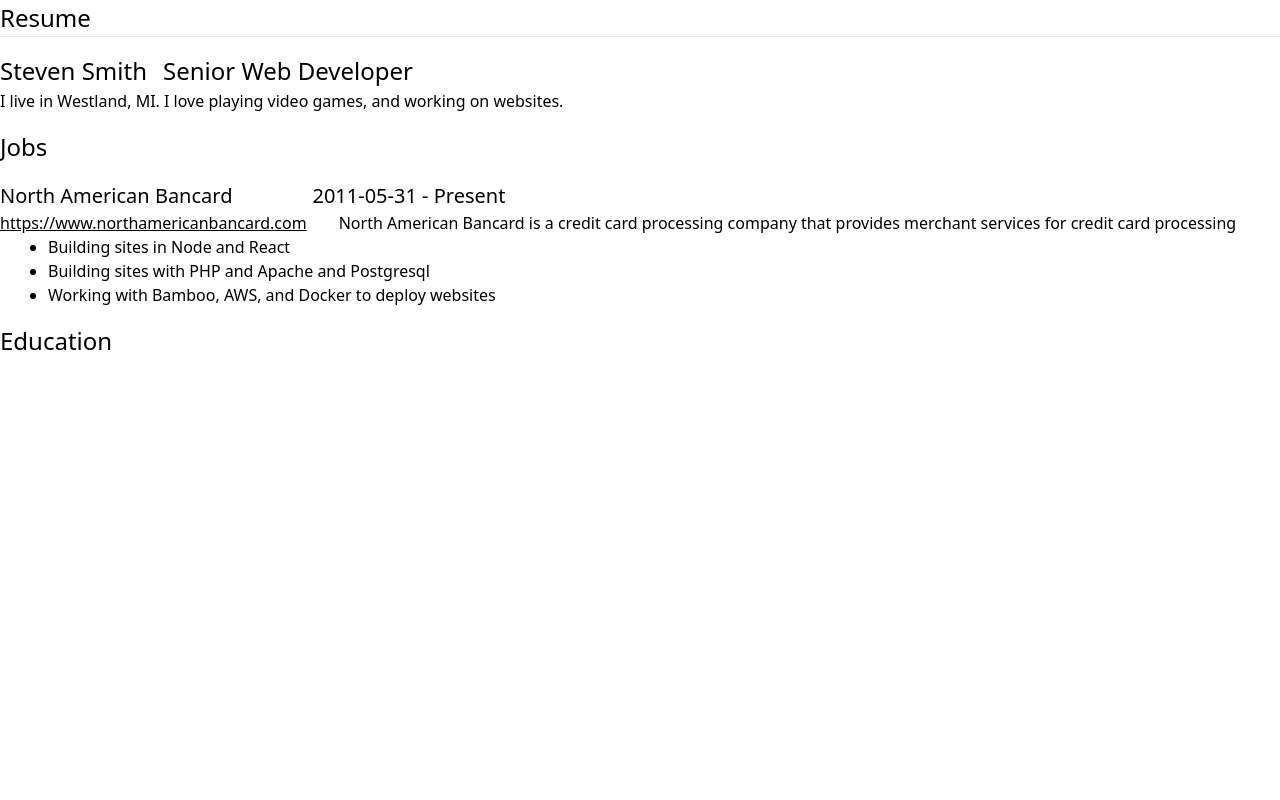
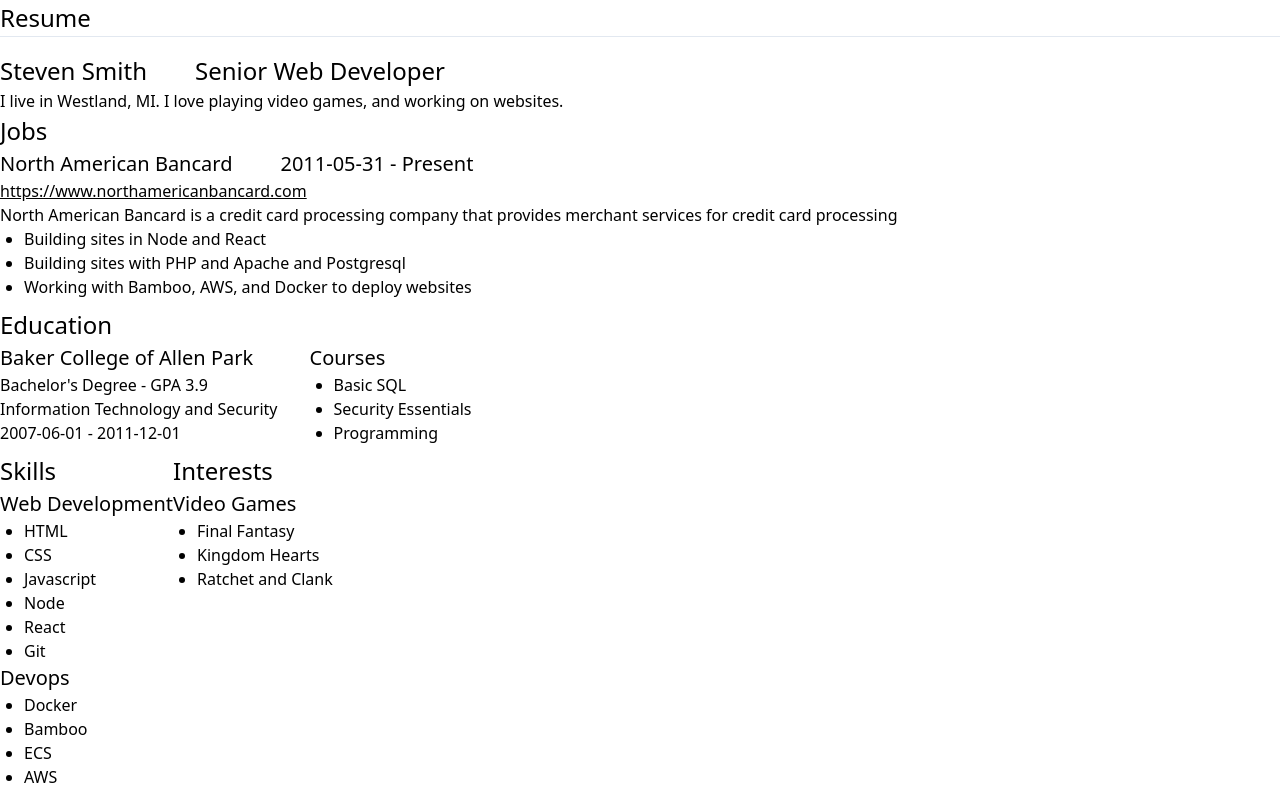
Before and after one commit to kodemaan/gatsby-personal-site, a Gatsby site: page /about in a window 1280 px wide. Built offline with nearby package versions, Linux system fonts and the light colour scheme; Gatsby itself is replaced by a stand-in of ours.

Commit message:
Updating resume.jsx file for responsive design and adding more fields

```diff
--- a/src/components/resume.jsx
+++ b/src/components/resume.jsx
@@ -112,35 +112,67 @@
     <div>
       <h1>Resume</h1>
       <hr />
-      <div className='flex text-2xl mt-4'>
-        <div className='mr-2'>{jsonResume.basics.name}</div>
-        <div className='mx-2'>{jsonResume.basics.label}</div>
-      </div>
-      <div className="flex">{jsonResume.basics.summary}</div>
-      <div className='flex mt-4 text-2xl'>Jobs</div>
-      {jsonResume.work.map(job =>
-        <div className='flex flex-wrap my-4' key={JSON.stringify(job.company + job.startDate)}>
-          <div className="flex items-center">
-            <div className="text-xl">{job.company}</div>
-            <div className="w-0 sm:w-20"></div>
-            <div className="text-xl">{job.startDate} - {job.endDate ? job.endDate : 'Present'}</div>
-          </div>
-          <div className="flex">
-            <div><a href={job.website}>{job.website}</a></div>
-            <div className="w-0 sm:w-8"></div>
-            <div>{job.summary}</div>
-          </div>
-          <div className="flex">
-            <div className="w-12"></div>
+      <div className='flex flex-wrap text-2xl mt-4'>
+        <div className='w-full sm:w-auto'>{jsonResume.basics.name}</div>
+        <div className="w-0 sm:w-12"></div>
+        <div className='w-full sm:w-auto'>{jsonResume.basics.label}</div>
+        <div className='w-full text-base'>{jsonResume.basics.summary}</div>
+        <div className='w-full'>Jobs</div>
+        {jsonResume.work.map(job =>
+          <>
+            <div className="text-xl w-full sm:w-auto">{job.company}</div>
+            <div className="w-0 sm:w-12"></div>
+            <div className="text-xl w-full sm:w-auto">{job.startDate} - {job.endDate ? job.endDate : 'Present'}</div>
+            <div className='w-full text-base'><a href={job.website}>{job.website}</a></div>
+            <div className='text-base'>{job.summary}</div>
             <div>
-              <ul className='list-disc'>
-                {job.highlights.map(highlight => <li key={JSON.stringify(job.company + highlight)}>{highlight}</li>)}
+              <ul className='list-disc text-base ml-6'>
+                {job.highlights.map(highlight => <li key={job.company + highlight}>{highlight}</li>)}
               </ul>
             </div>
-          </div>
+          </>
+        )}
+        <div className="mt-2 w-full">Education</div>
+        {jsonResume.education.map(school =>
+          <>
+            <div className="w-full sm:w-auto sm:mr-8">
+              <div className='w-full text-xl'>{school.institution}</div>
+              <div className="w-full text-base">{school.studyType}'s Degree - GPA {school.gpa}</div>
+              <div className="w-full text-base">{school.area}</div>
+              <div className="w-full text-base">{school.startDate} - {school.endDate}</div>
+            </div>
+            <div className="w-full sm:w-auto">
+              <div className="w-full text-xl">Courses</div>
+              <ul className="list-disc text-base ml-6">
+                {school.courses.map(course => <li key={school.institution + course}>{course}</li>)}
+              </ul>
+            </div>
+          </>
+        )}
+        <div className="w-full"></div>
+        <div>
+          <div className="mt-2">Skills</div>
+          {jsonResume.skills.map(skill =>
+            <>
+              <div className="text-xl">{skill.name}</div>
+              <ul className="list-disc text-base ml-6">
+                {skill.keywords.map(keyword => <li key={skill.name + keyword}>{keyword}</li>)}
+              </ul>
+            </>
+          )}
         </div>
-      )}
-      <div className='flex mt-4 text-2xl'>Education</div>
+        <div className="w-full sm:w-auto mr-8">
+          <div className="mt-2 w-full">Interests</div>
+          {jsonResume.interests.map(interest =>
+            <>
+              <div className="w-full text-xl">{interest.name}</div>
+              <ul className="list-disc text-base ml-6">
+                {interest.keywords.map(keyword => <li key={interest.name + keyword}>{keyword}</li>)}
+              </ul>
+            </>
+          )}
+        </div>
+      </div>
     </div>
   )
 }
```
